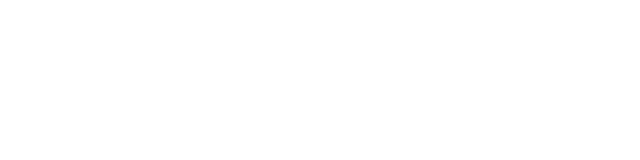
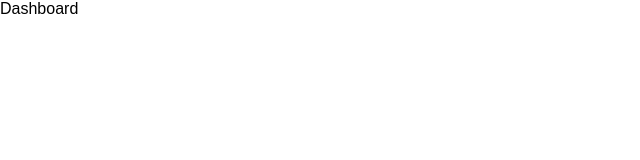
Before and after one commit to rkrowchuk/benefits-prompter, a React (Create React App) app in the folder client/: page /dashboard in a window 1280 px wide. Before the commit this address had no page. Shown: the top 160 px of the page, without its empty margins (0-640 px from the left). Built offline with nearby package versions, Linux system fonts and the light colour scheme.

Commit message:
route dashboard component after login

```diff
--- a/client/src/App.js
+++ b/client/src/App.js
@@ -2,6 +2,7 @@ import { React, useEffect, useState } from "react";
 import Register from "./components/Register";
 import Login from "./components/Login";
 import PlanInput from "./components/PlanInput";
+import Dashboard from "./components/Dashboard";
 import { BrowserRouter as Router, Route, Routes } from "react-router-dom";
 import axios from "axios";
 
@@ -51,6 +52,7 @@ export default function App() {
           />
           <Route path="/" element={<Login handleLogin={handleLogin} />} />
           <Route path="/planinput" element={<PlanInput login={login.user} />} />
+          <Route path="/dashboard" element={<Dashboard login={login.user} />} />
         </Routes>
       </Router>
     </div>
--- /dev/null
+++ b/client/src/components/Dashboard.jsx
@@ -0,0 +1,3 @@
+export default function Dashboard() {
+  return <div>Dashboard</div>;
+}
--- a/client/src/components/Login.jsx
+++ b/client/src/components/Login.jsx
@@ -1,6 +1,8 @@
 import { useState } from "react";
-import { Link } from "react-router-dom";
+import { Link, useNavigate } from "react-router-dom";
 export default function Login(props) {
+  const navigate = useNavigate();
+
   const [user, setUser] = useState({
     email: "",
     password: "",
@@ -27,7 +29,8 @@ export default function Login(props) {
             email: "",
             password: "",
           })
-        ) //resetting controlled component (name)
+        )
+        .then(navigate("/dashboard")) //resetting controlled component (name)
         // .then(e.target.reset()) //resetting uncontrolled components (not ideal?)
         .catch((err) => {
           console.log("**error adding user**", err);
```
